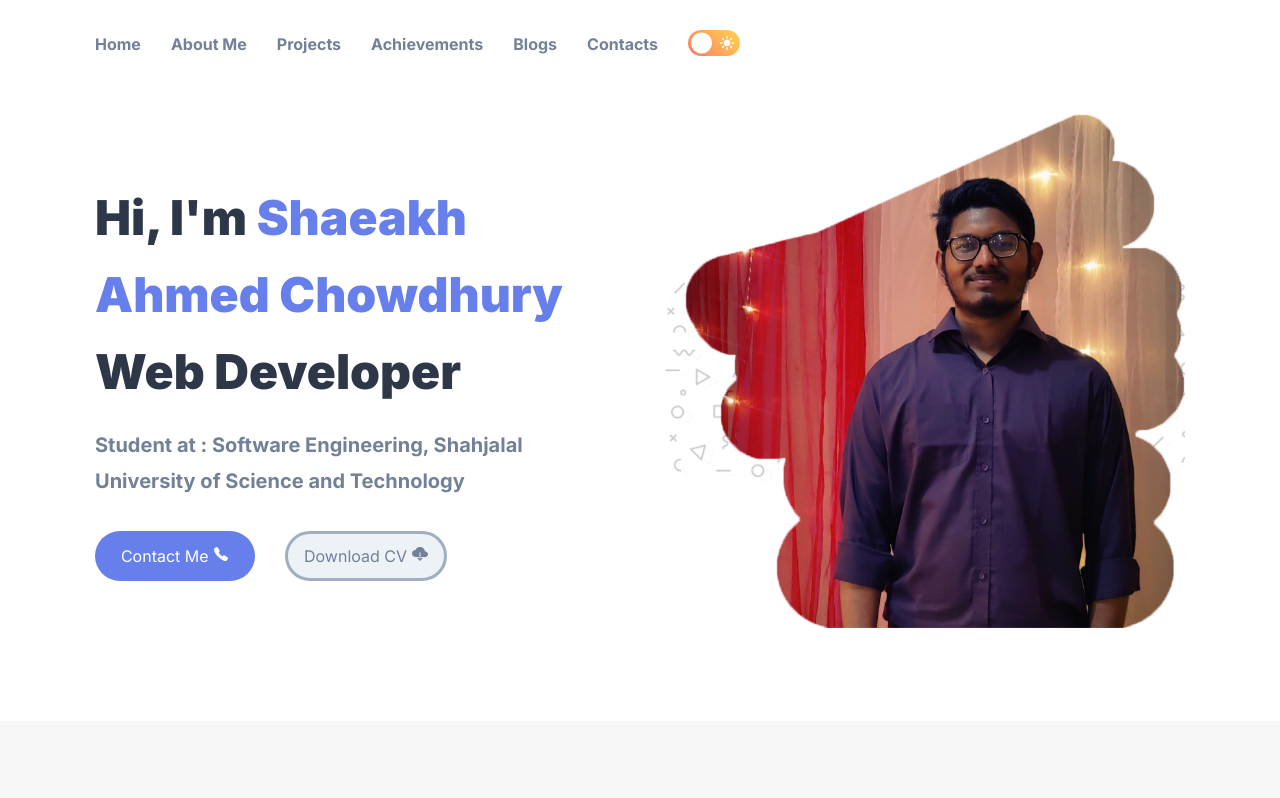
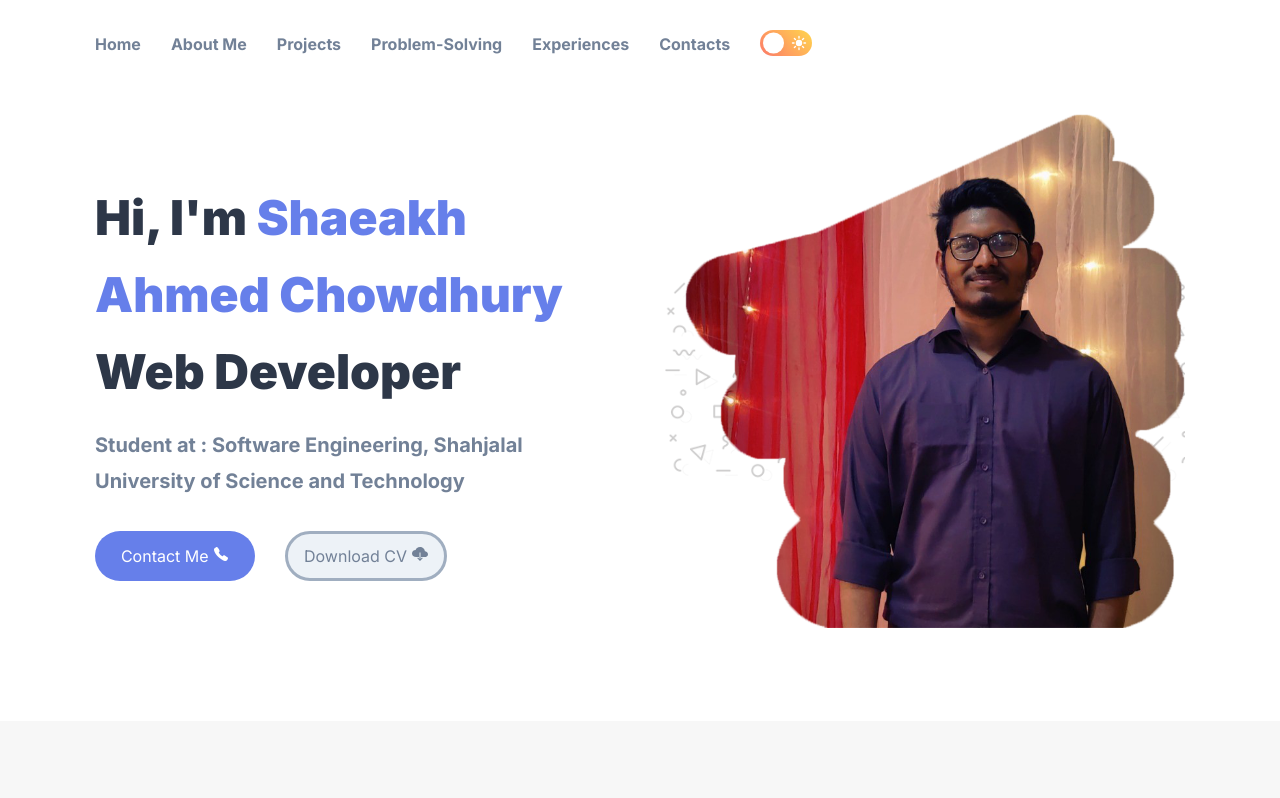
Before and after one commit to shaeakh/PortFolio, a plain HTML site: page index.html in a window 1280 px wide. Shown: the top 798 px of the page. Drawn offline with nearby package versions, Linux system fonts and the light colour scheme; files whose address does not match are found by name.

Commit message:
CV added

```diff
--- a/index.html
+++ b/index.html
@@ -46,9 +46,9 @@
             <li><a href="#" class="nav-link">Home</a></li>
             <li><a href="#" class="nav-link" onclick="scrollToDown()" >About Me</a></li>
             <li><a href="#" class="nav-link">Projects</a></li>
-            <li><a href="#" class="nav-link">Achievements</a></li>
-            <li><a href="#" class="nav-link">Blogs</a></li>
-            <li><a href="#" class="nav-link">Contacts</a></li>
+            <li><a href="#" class="nav-link">Problem-Solving</a></li>
+            <li><a href="#" class="nav-link">Experiences</a></li>
+            <li><a href="#" class="nav-link" onclick="scrollToDown()">Contacts</a></li>
           </ul>
 
           <button class="theme-btn theme-btn-desktop light">
@@ -111,8 +111,7 @@
               class="btn btn-primary">Contact Me
               <ion-icon name="call"></ion-icon>
             </a>
-            <a href="#" target="_blank"
-              class="btn btn-secondary">Download CV
+            <a href="./assets/CV.pdf" download="Shaeakh Ahmed Chowdhury.pdf" class="btn btn-secondary">Download CV
               <ion-icon name="cloud-download-sharp"></ion-icon>
             </a>
           </div>
```
Also changed, not shown: 1 other file.
